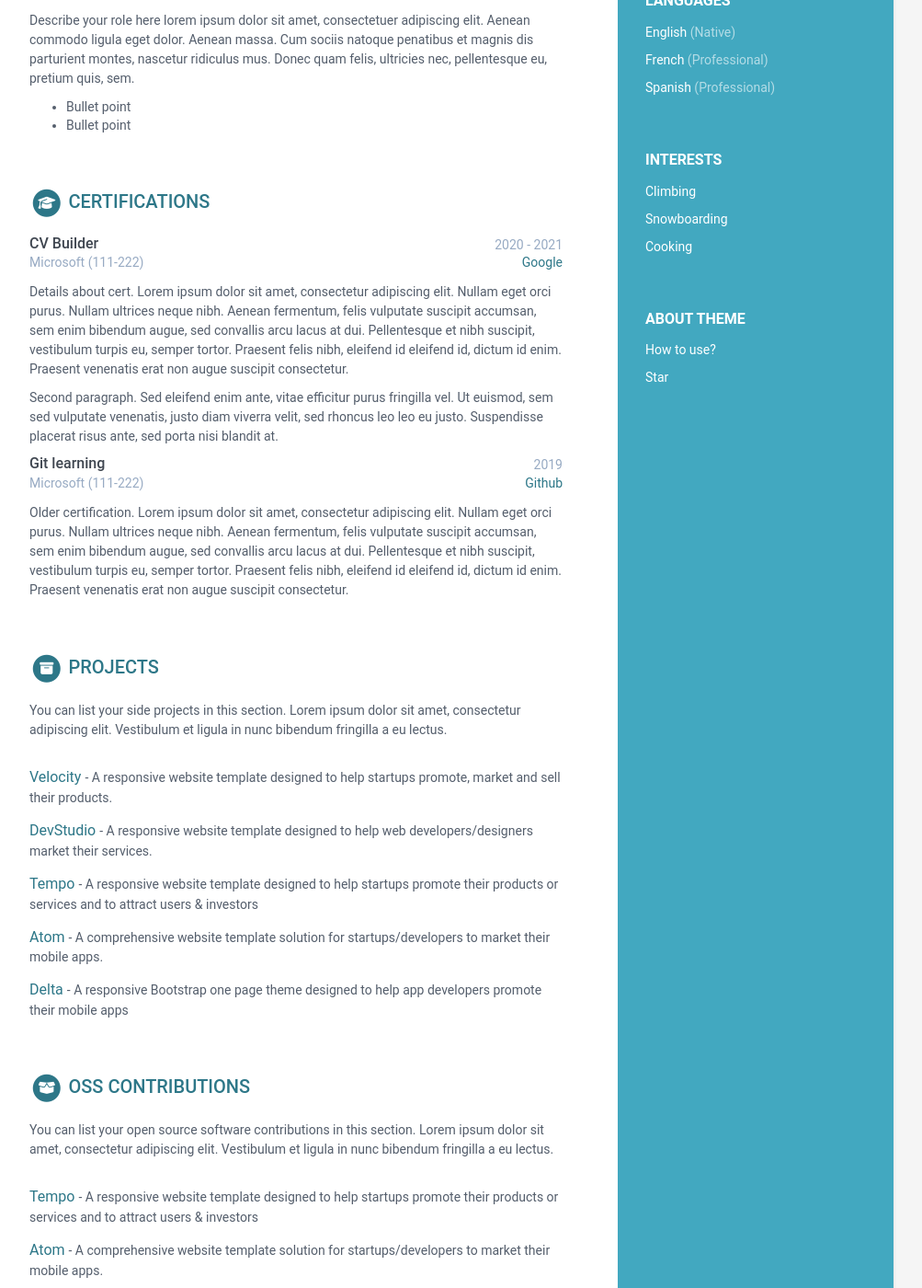
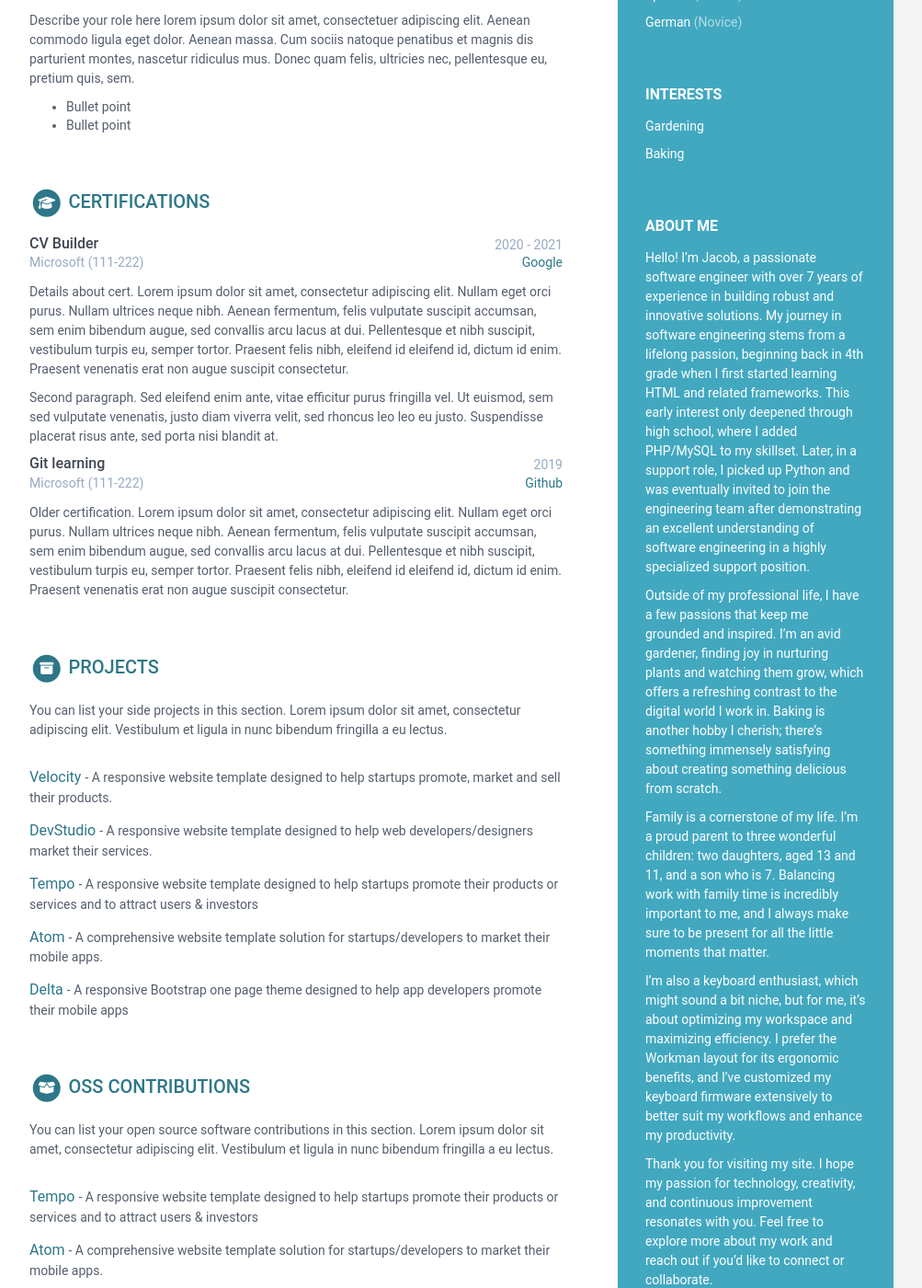
Before and after one commit to jjerrell/web-blog-dev, a Jekyll site: the page built from index.html, in a window 1280 px wide and 1400 px high, scrolled down 862 px. Shown: the whole window at 92% size, without its empty margins (168-1171 px from the left). Built offline with Jekyll 4.4.1, drawn with Linux system fonts in a browser that asks for light colours; some of the changed text lies outside the part shown.

Commit message:
Update the About page and basic personal data

```diff
--- a/_data/data.yml
+++ b/_data/data.yml
@@ -8,23 +8,23 @@ sidebar:
     education: True # set to False if you want education in main section instead of in sidebar
 
     # Profile information
-    name: Alan Doe
-    tagline: Full Stack Developer
+    name: Jacob Jerrell
+    tagline: Lead Android Engineer
     avatar: profile.png  #place a 100x100 picture inside /assets/images/ folder and provide the name of the file below
 
     # Sidebar links
-    email: example@email.com
-    phone: 012 345 6789
-    timezone: America/Cancun # Enter your timezone, e.g., America/Havana, Africa/Casablanca, America/North_Dakota/Center
+    email: jacob@jjerrell.dev
+    phone: 217 823 3031
+    timezone: America/Chicago # Enter your timezone, e.g., America/Havana, Africa/Casablanca, America/North_Dakota/Center
     citizenship:
-    website: https://example.com/ # Include the full website URL, including "http://" or "https://".
-    linkedin: alandoe
-    xing: alandoe
-    github: jekyll
+    website: https://www.jjerrell.dev/ # Include the full website URL, including "http://" or "https://".
+    linkedin: jacob-jerrell
+    xing:
+    github: jjerrell
     telegram: # add your nickname without '@' sign
     gitlab:
     bitbucket:
-    twitter: '@jekyllrb'
+    twitter:
     stack-overflow: # Number/Username, e.g. 123456/alandoe
     codewars:
     goodreads: # Number-Username, e.g. 123456-alandoe
@@ -39,22 +39,19 @@ sidebar:
         - idiom: English
           level: Native
 
-        - idiom: French
-          level: Professional
+        - idiom: Spanish
+          level: Novice
 
-        - idiom: Spanish
-          level: Professional
+        - idiom: German
+          level: Novice
 
     interests:
       title: Interests
       info:
-        - item: Climbing
+        - item: Gardening
           link:
 
-        - item: Snowboarding
-          link:
-
-        - item: Cooking
+        - item: Baking
           link:
 
 career-profile:
@@ -264,5 +261,18 @@ skills:
       - name: Sketch & Photoshop
         level: 60%
 
+about-me:
+    title: About Me
+    summary: |
+      Hello! I'm Jacob, a passionate software engineer with over 7 years of experience in building robust and innovative solutions. My journey in software engineering stems from a lifelong passion, beginning back in 4th grade when I first started learning HTML and related frameworks. This early interest only deepened through high school, where I added PHP/MySQL to my skillset. Later, in a support role, I picked up Python and was eventually invited to join the engineering team after demonstrating an excellent understanding of software engineering in a highly specialized support position.
+
+      Outside of my professional life, I have a few passions that keep me grounded and inspired. I'm an avid gardener, finding joy in nurturing plants and watching them grow, which offers a refreshing contrast to the digital world I work in. Baking is another hobby I cherish; there's something immensely satisfying about creating something delicious from scratch.
+
+      Family is a cornerstone of my life. I'm a proud parent to three wonderful children: two daughters, aged 13 and 11, and a son who is 7. Balancing work with family time is incredibly important to me, and I always make sure to be present for all the little moments that matter.
+
+      I'm also a keyboard enthusiast, which might sound a bit niche, but for me, it's about optimizing my workspace and maximizing efficiency. I prefer the Workman layout for its ergonomic benefits, and I've customized my keyboard firmware extensively to better suit my workflows and enhance my productivity.
+
+      Thank you for visiting my site. I hope my passion for technology, creativity, and continuous improvement resonates with you. Feel free to explore more about my work and reach out if you'd like to connect or collaborate.
+
 footer: >
     Designed with <i class="fas fa-heart"></i> by <a href="http://themes.3rdwavemedia.com" target="_blank" rel="nofollow">Xiaoying Riley</a>
--- a/_includes/about.html
+++ b/_includes/about.html
@@ -1,10 +1,11 @@
+{% assign about-me = site.data.data.about-me %}
+{% if about-me %}
 <div class="remove-container container-block">
   <h2 class="container-block-title">
-    About Theme
+    {{ about-me.title }}
   </h2>
-  <ul class="list-unstyled interests-list">
-    <li><a target="_blank" href="https://www.youtube.com/watch?v=Jnmj1dXDbNk">How to use?</a></li>
-     <li><a class="github-button" href="https://github.com/sharu725/online-cv" data-icon="octicon-star" data-show-count="true" aria-label="Star sharu725/online-cv on GitHub">Star</a>
-     <script async defer src="https://buttons.github.io/buttons.js"></script>
-  </ul>
+  <div class="summary">
+    {{ about-me.summary | markdownify }}
+  </div><!--//summary-->
 </div><!--//About-->
+{% endif %}
```
